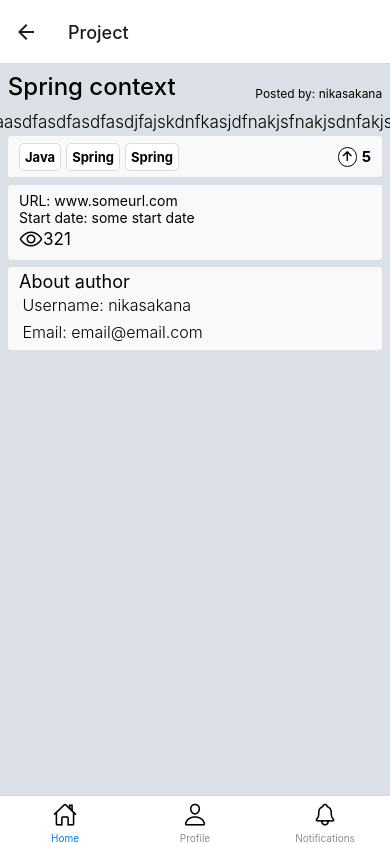
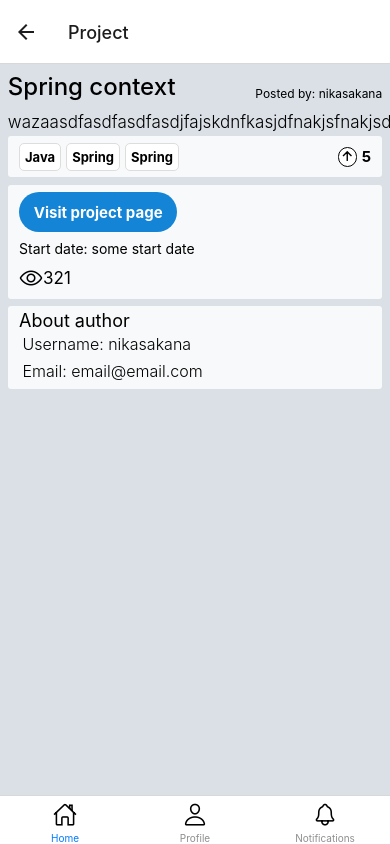
Before and after one commit to askthedude/askthedude-mobile, a React Native app: screen /Home in a window 390 px wide. Both pictures are taken after a click on the button 195 px from the left and 253 px from the top of the page. Built offline with nearby package versions, Linux system fonts and the light colour scheme.

Commit message:
added go to project link url:

```diff
--- a/src/commons/component/ProjectDetails.tsx
+++ b/src/commons/component/ProjectDetails.tsx
@@ -1,7 +1,9 @@
-import { View, Text, StyleSheet } from "react-native";
+import { View, Text, StyleSheet, Linking, Alert } from "react-native";
 import React from "react";
 import { StatisticsData } from "../model";
 import Ionicons from "react-native-vector-icons/Ionicons";
+import { Link } from "@react-navigation/native";
+import { TouchableOpacity } from "react-native-gesture-handler";
 
 const ProjectDetails = ({
   project_url,
@@ -12,10 +14,27 @@ const ProjectDetails = ({
   start_date: string;
   statistics: StatisticsData;
 }) => {
+  const visitUrl = async (url: string) => {
+    if (await Linking.canOpenURL(url)) {
+      Linking.openURL(url);
+    } else {
+      // edge condition when cant open a url
+    }
+  };
+
   return (
     <View style={styles.container}>
-      <Text>URL: {project_url}</Text>
-      <Text>Start date: {start_date}</Text>
+      <TouchableOpacity
+        style={styles.urlContainer}
+        onPress={() => {
+          visitUrl(project_url);
+        }}
+      >
+        <Text style={styles.urlText}>Visit project page</Text>
+      </TouchableOpacity>
+      <View style={styles.date_container}>
+        <Text>Start date: {start_date}</Text>
+      </View>
       <View style={styles.statisticsContainer}>
         <Ionicons name="eye-outline" size={24} />
         <Text style={styles.seenFrequency}>{statistics.seen_frequency}</Text>
@@ -33,11 +52,30 @@ const styles = StyleSheet.create({
     marginVertical: "2%",
     paddingVertical: "2%",
   },
+  urlContainer: {
+    maxWidth: "45%",
+    height: 40,
+    padding: 4,
+    backgroundColor: "#1484D7",
+    borderRadius: 30,
+    justifyContent: "center",
+    alignItems: "center",
+    overflow: "hidden",
+  },
+  date_container: {
+    marginVertical: 8,
+  },
   statisticsContainer: {
     flexDirection: "row",
     justifyContent: "flex-start",
     alignItems: "center",
   },
+  urlText: {
+    fontSize: 15,
+    color: "white",
+    fontWeight: "700",
+    textAlign: "center",
+  },
   seenFrequency: { fontSize: 17 },
 });
 
--- a/src/page/homepage/ProjectScreen.tsx
+++ b/src/page/homepage/ProjectScreen.tsx
@@ -74,7 +74,7 @@ export const ProjectScreen = () => {
         <View style={styles.metadataContainer}>
           <View style={styles.tagsContainer}>
             {project.technologies.map((tech) => (
-              <TechnologyTagView techonolgy={tech} />
+              <TechnologyTagView key={tech.id} techonolgy={tech} />
             ))}
           </View>
           <UpvotesView upvotes={project.stars} />
@@ -109,12 +109,14 @@ const styles = StyleSheet.create({
   author: { fontSize: 12 },
   middleContainer: {
     justifyContent: "center",
-    alignItems: "center",
+    alignItems: "flex-start",
     maxHeight: "50%",
     paddingHorizontal: "2%",
   },
   descriptionContainer: {
+    maxWidth: "70%",
     alignItems: "flex-start",
+    justifyContent: "flex-start",
     marginVertical: "1%",
   },
   descriptionText: { fontSize: 17, fontWeight: "300" },
```
